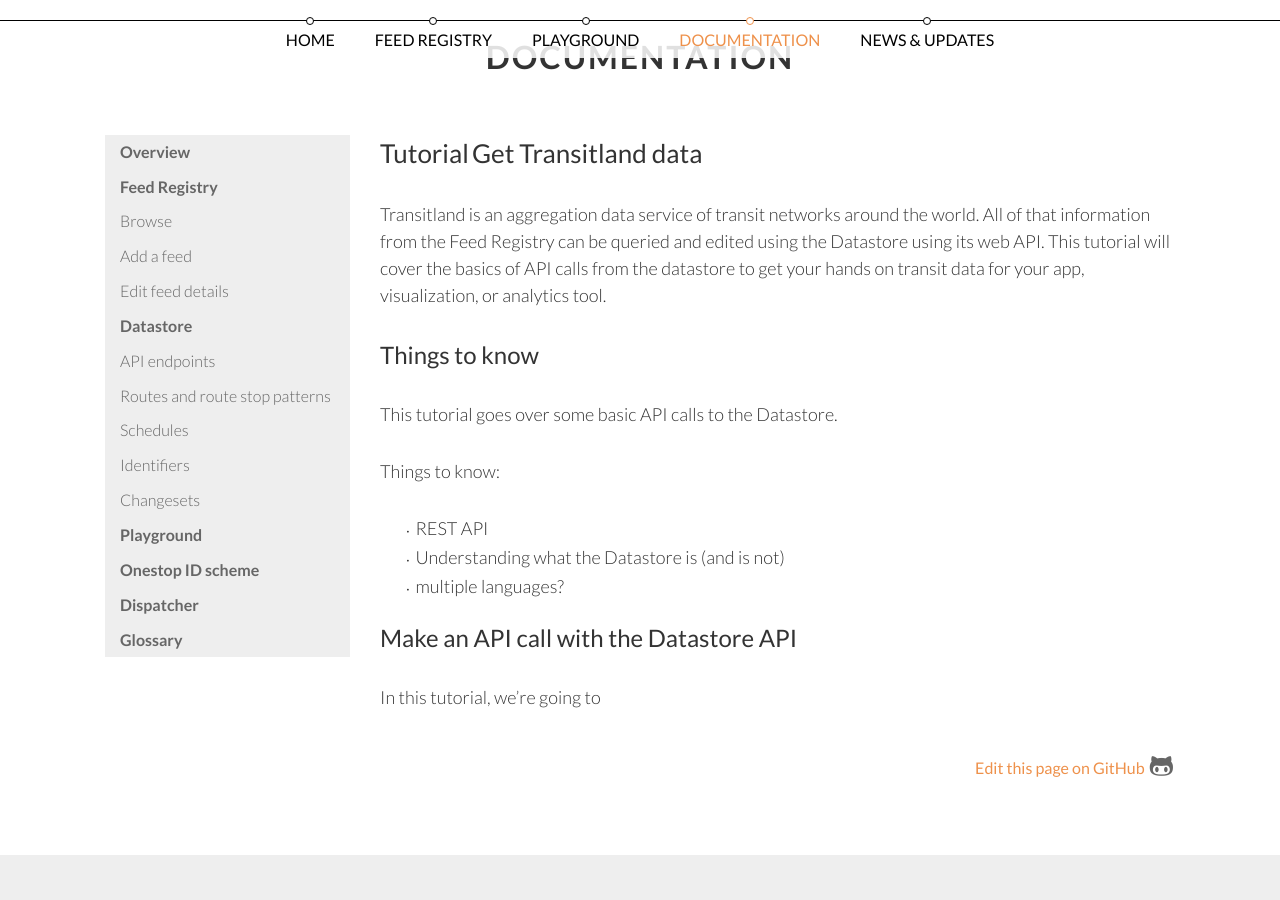
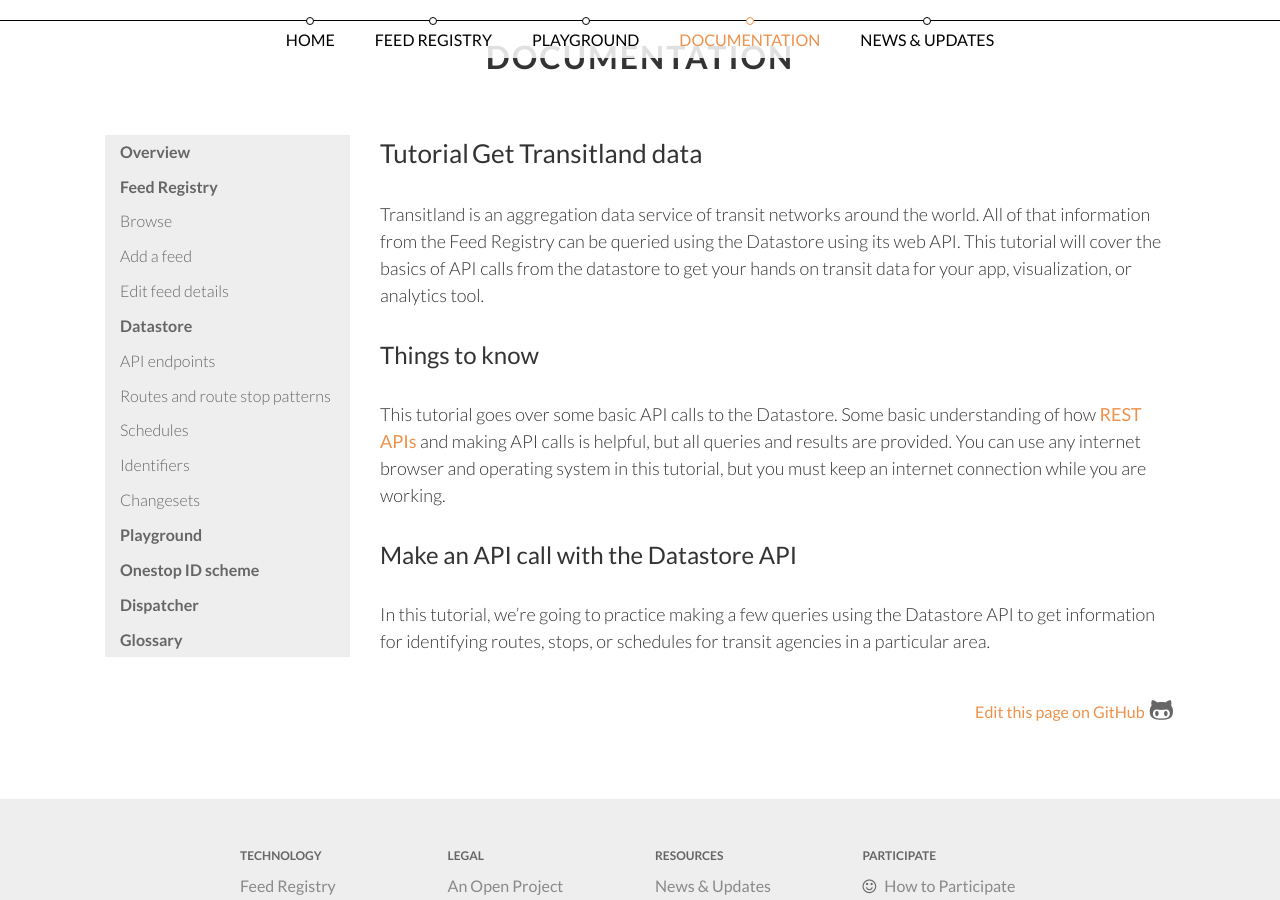
Before and after one commit to transitland/www-transit-land, a Jekyll site: the page built from documentation/tutorial/index.md, in a window 1280 px wide and 900 px high, scrolled down 254 px. Built offline with Jekyll 4.4.1, drawn with Linux system fonts in a browser that asks for light colours; nearby versions of some CDN libraries.

Commit message:
initial edits

```diff
--- a/documentation/tutorial/index.md
+++ b/documentation/tutorial/index.md
@@ -4,15 +4,10 @@
 ---
 
 ## Get Transitland data
-Transitland is an aggregation data service of transit networks around the world. All of that information from the Feed Registry can be queried and edited using the Datastore using its web API. This tutorial will cover the basics of API calls from the datastore to get your hands on transit data for your app, visualization, or analytics tool.
+Transitland is an aggregation data service of transit networks around the world. All of that information from the Feed Registry can be queried using the Datastore using its web API. This tutorial will cover the basics of API calls from the datastore to get your hands on transit data for your app, visualization, or analytics tool.
 
 ### Things to know
-This tutorial goes over some basic API calls to the Datastore.
-
-Things to know:
-- REST API
-- Understanding what the Datastore is (and is not)
-- multiple languages?
+This tutorial goes over some basic API calls to the Datastore. Some basic understanding of how [REST APIs](https://en.wikipedia.org/wiki/Representational_state_transfer) and making API calls is helpful, but all queries and results are provided. You can use any internet browser and operating system in this tutorial, but you must keep an internet connection while you are working.
 
 ### Make an API call with the Datastore API
-In this tutorial, we're going to
+In this tutorial, we're going to practice making a few queries using the Datastore API to get information for identifying routes, stops, or schedules for transit agencies in a particular area.
```
